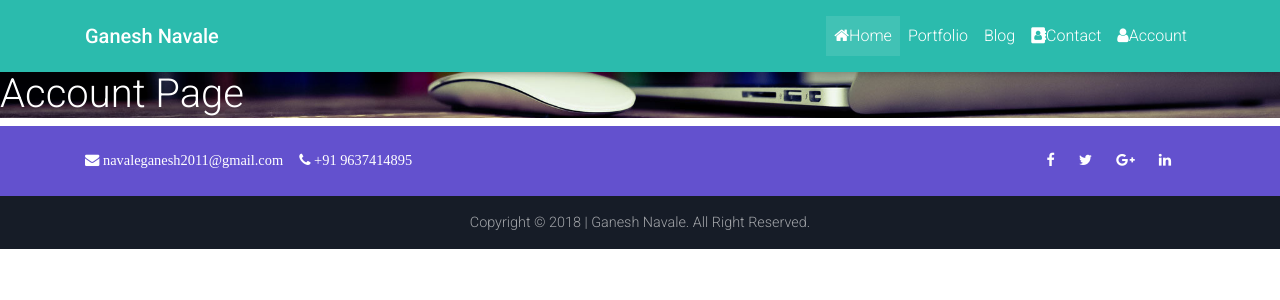
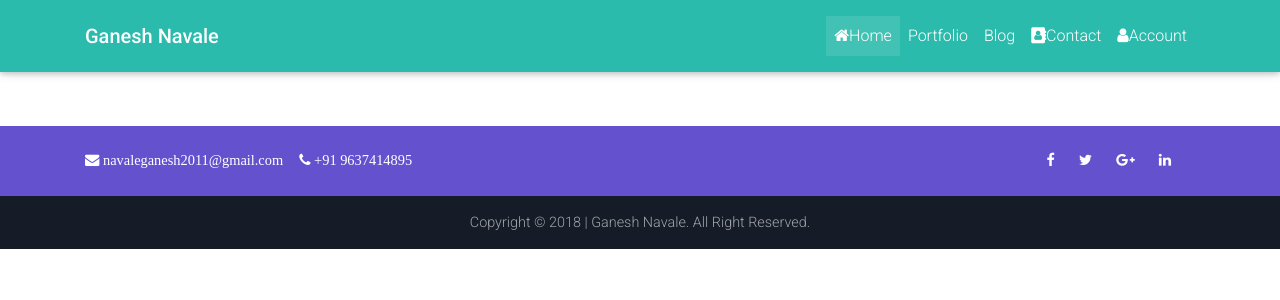
Before and after one commit to GaneshNavale/react_portfolio, a React (Create React App) app: page /account in a window 1280 px wide. Shown: the top 300 px of the page. Built offline with nearby package versions, Linux system fonts and the light colour scheme.

Commit message:
added background image only for homepage

```diff
--- a/src/components/Home.js
+++ b/src/components/Home.js
@@ -8,7 +8,8 @@ class Home extends Component {
   }
   render() {
     return (
-      <Container>
+      <Container fluid className="background">
+        <Container>
         <Row>
           <Col lg="5" md="12" className="mb-lg-0 mt-5 text-center">
             <Animation type="zoomIn">
@@ -76,6 +77,7 @@ class Home extends Component {
             </p>
           </Col>
         </Row>
+        </Container>
       </Container>
     );
   }
--- a/src/components/Navbar.js
+++ b/src/components/Navbar.js
@@ -61,7 +61,7 @@ class NavBar extends React.Component {
             </Collapse>
           </Container>
         </Navbar>
-        <div className="background mt-70">
+        <div className="mt-70">
           <Switch>
             <Route exact path='/' component={Home}/>
             <Route path='/portfolio' component={Portfolio}/>
```
